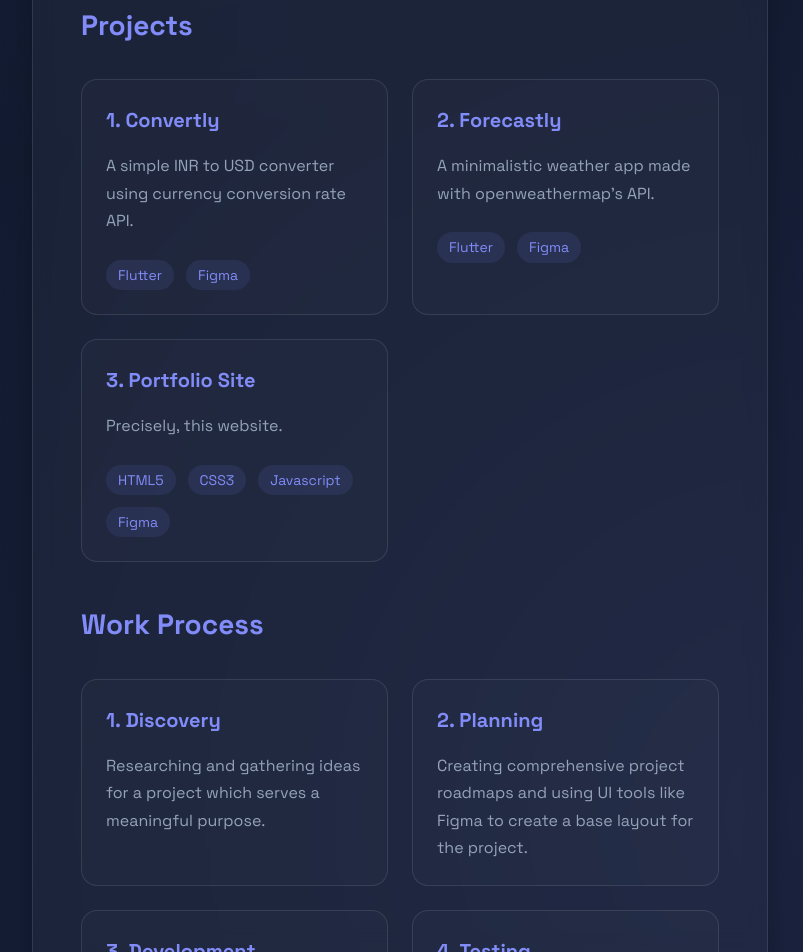
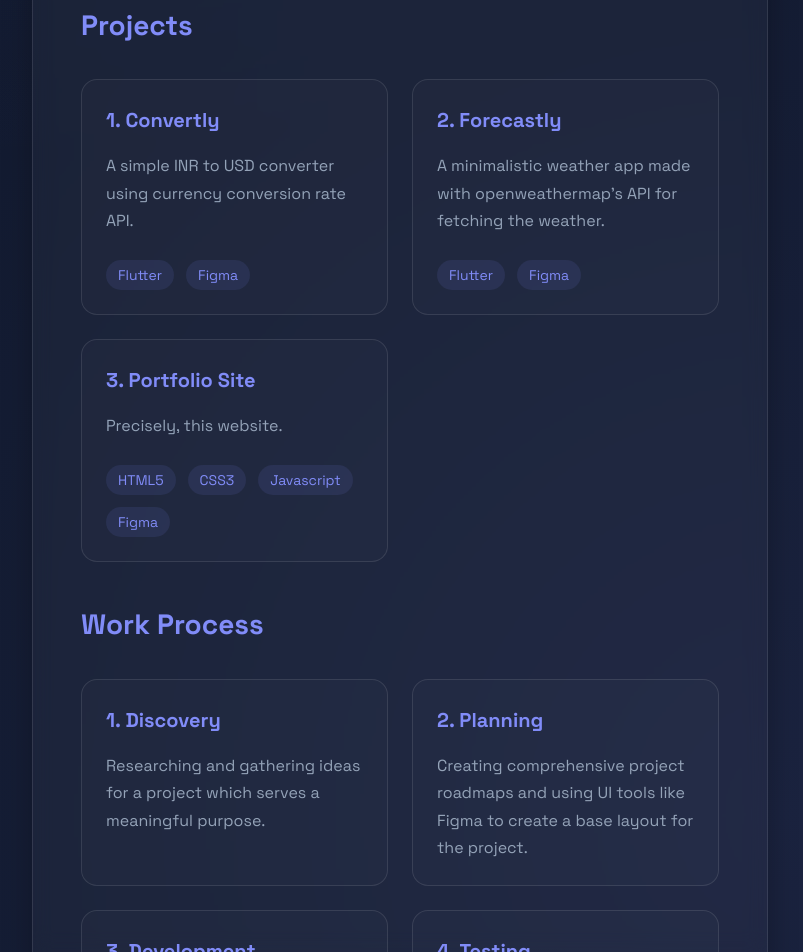
Before and after one commit to rrohithram/rrohithram.github.io, a plain HTML site: page about.html in a window 1280 px wide. Shown: the part 2079-3031 px from the top of the page, without its empty margins (240-1043 px from the left). Drawn offline with Linux system fonts and the light colour scheme.

Commit message:
Update about.html

```diff
--- a/about.html
+++ b/about.html
@@ -85,7 +85,7 @@
                     </div>
                     <div class="process-step">
                         <h3>2. Forecastly</h3>
-                        <p>A minimalistic weather app made with openweathermap's API.</p>
+                        <p>A minimalistic weather app made with openweathermap's API for fetching the weather.</p>
                         <br>
                         <div class="skill-tags">
                             <span class="skill-tag">Flutter</span>
```
